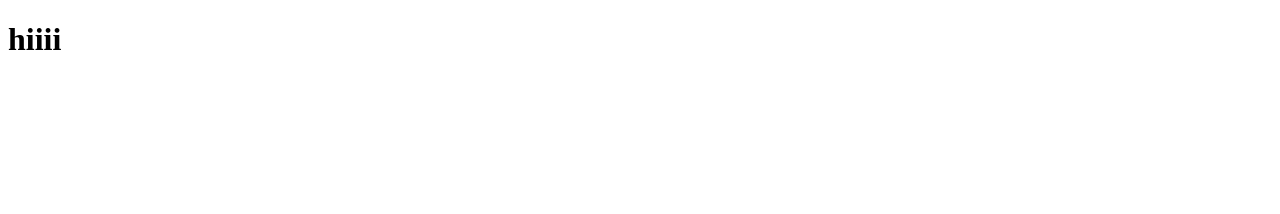
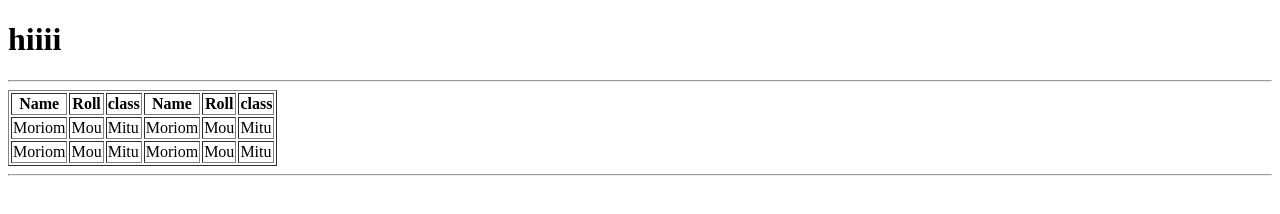
Before and after one commit to Moriom-Akter/Web_Design, a plain HTML site: page index.html in a window 1280 px wide. Drawn offline with Linux system fonts and the light colour scheme.

Commit message:
change index html

```diff
--- a/index.html
+++ b/index.html
@@ -8,5 +8,34 @@
 </head>
 <body>
     <h1>hiiii</h1>
+    <hr>
+    <table border="1px";>
+        <tr>
+            <th>Name</th>
+            <th>Roll</th>
+            <th>class</th>
+            <th>Name</th>
+            <th>Roll</th>
+            <th>class</th>
+        </tr>
+        <tr>
+            <td>Moriom</td>
+            <td>Mou</td>
+            <td>Mitu</td>
+            <td>Moriom</td>
+            <td>Mou</td>
+            <td>Mitu</td>
+        </tr>
+        <tr>
+            <td>Moriom</td>
+            <td>Mou</td>
+            <td>Mitu</td>
+            <td>Moriom</td>
+            <td>Mou</td>
+            <td>Mitu</td>
+        </tr>
+    </table>
+
+    <hr>
 </body>
 </html>
```
